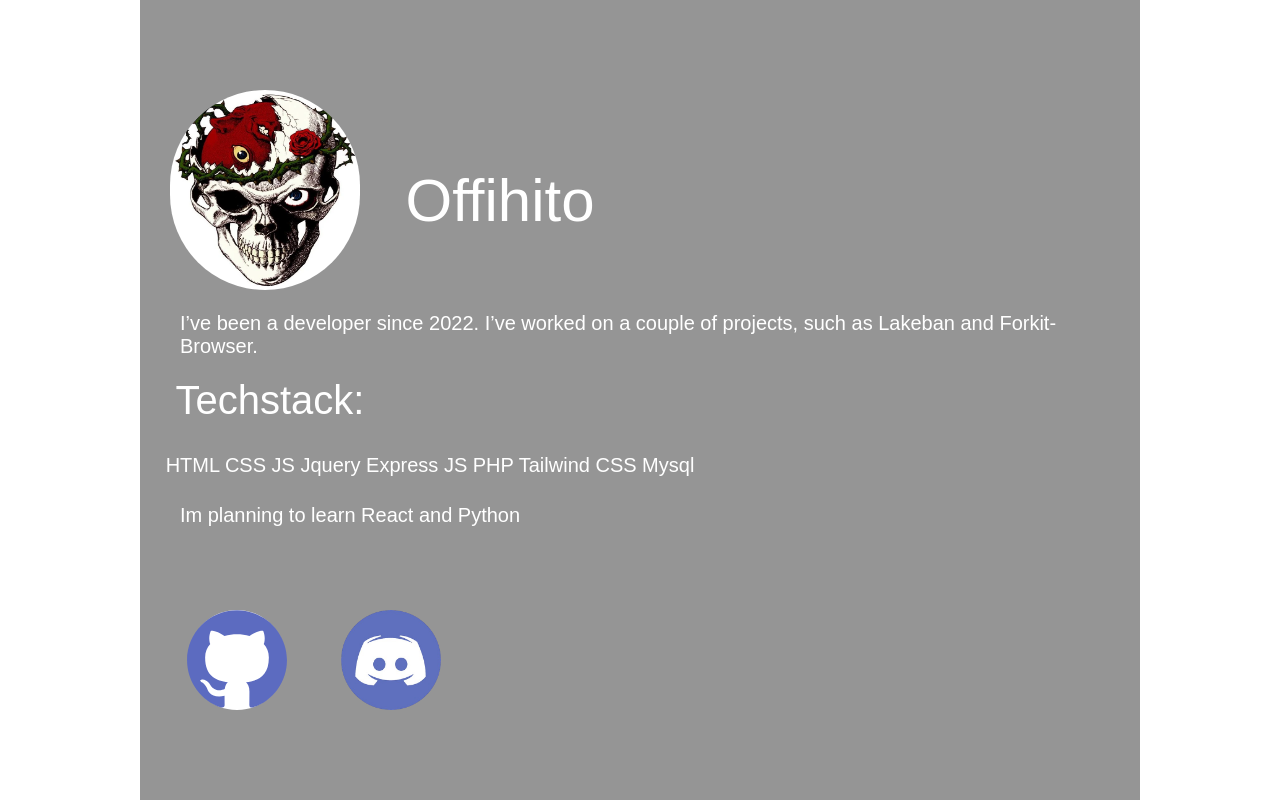
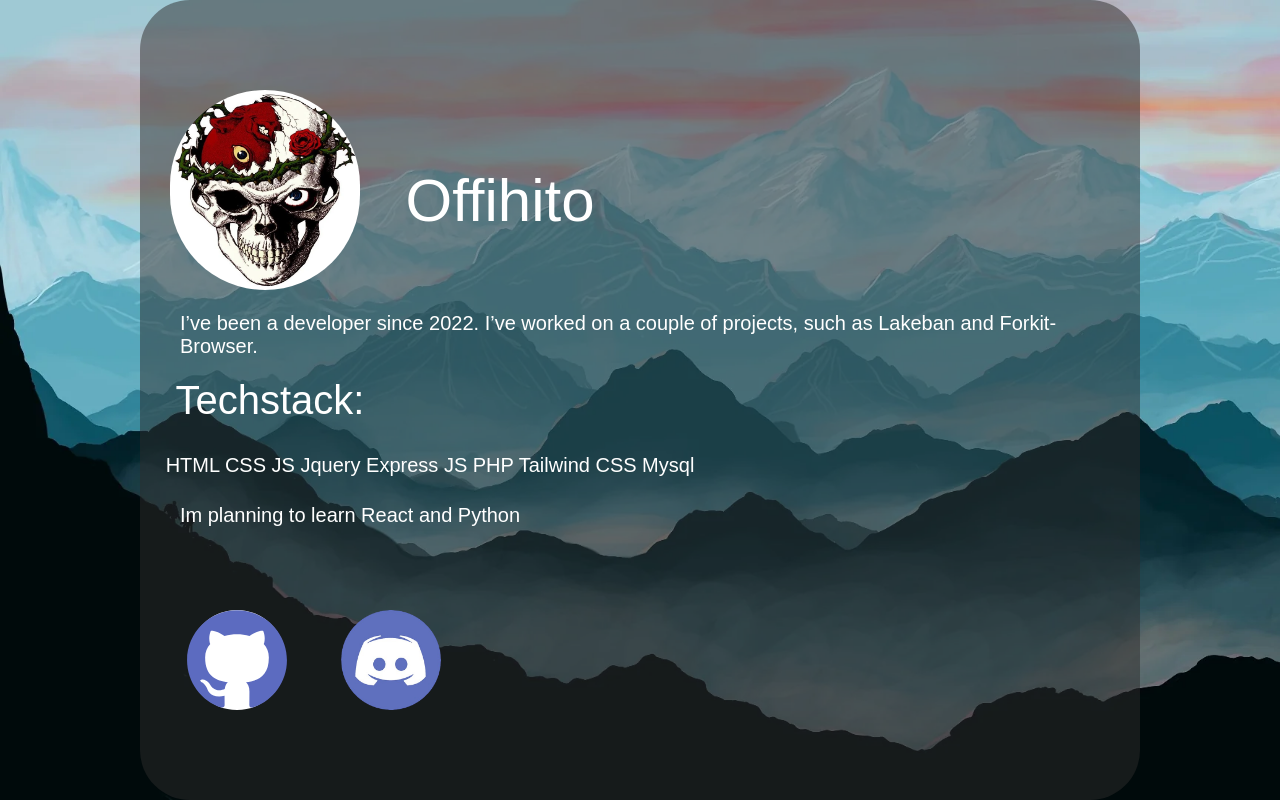
Before and after one commit to Offihito/Portfolio, a plain HTML site: page index.html in a window 1280 px wide. Shown: the top 800 px of the page. Drawn offline with Linux system fonts and the light colour scheme; a web font is replaced by a local one.

Commit message:
Update styles.css

```diff
--- a/styles.css
+++ b/styles.css
@@ -1,5 +1,5 @@
 Body {
-    background-image: url(Mountain2.webp);
+    background-image: url(Offihito/Mountain2.webp);
     background-size: cover;
     background-repeat: no-repeat;
     background-attachment: fixed;
@@ -13,7 +13,7 @@ Body {
     background-color: rgb(44, 44, 44, 0.5);
     width: 1000px;
     border-radius: 50px;
-    height: 1200px;
+    height: 800px;
     display: flex;
     align-items: center;
     justify-content: center;
```
